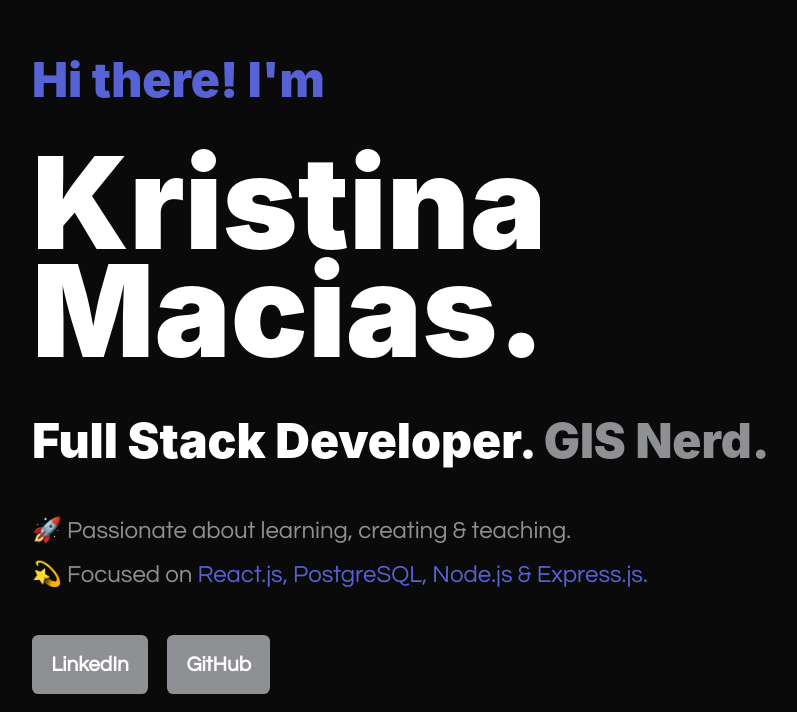
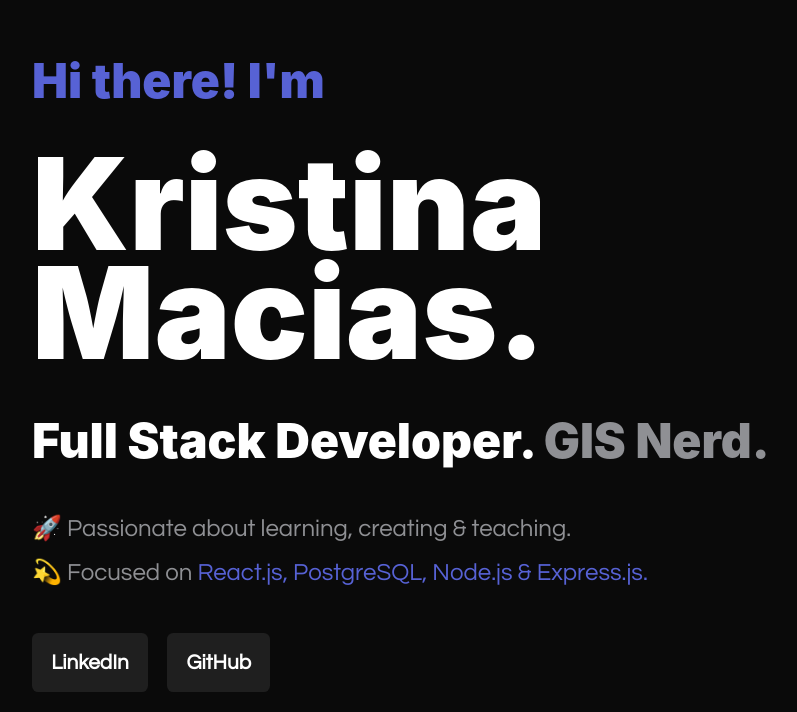
Before and after one commit to KristinaMacias/2024_Portfolio_Updated, a React (Vite) app: page / in a window 1280 px wide. Shown: the part 240-952 px from the top of the page, without its empty margins (160-957 px from the left). Built offline with nearby package versions, Linux system fonts and the light colour scheme; a web font is replaced by a local one.

Commit message:
margin adjustments

```diff
--- a/src/App.css
+++ b/src/App.css
@@ -4,6 +4,7 @@
 
 :root {
   --battleship-grey: #8f9094;
+  --eerie-black: #1F1F1F;
   --night: #0a0a0aff;
   --savoy-blue: #6C75DA;
   --white: #ffffffff;
@@ -26,15 +27,15 @@ body {
 
 .hero {
   height: 100vh;
-
+  margin-top: -1.5rem;
 }
 
 .paragraph-container {
-  margin-top: 2.8rem;
+  margin-top: 2.7rem;
 }
 
 .title-container {
-  margin-top: 2.8rem;
+  margin-top: 2.7rem;
 }
 
 
@@ -93,7 +94,7 @@ button:first-child {
 
 button,
 .secondary-btn {
-  background-color: var(--battleship-grey);
+  background-color: var(--eerie-black);
   border: none;
   padding: 0.8rem;
   margin-top: 2rem;
```
